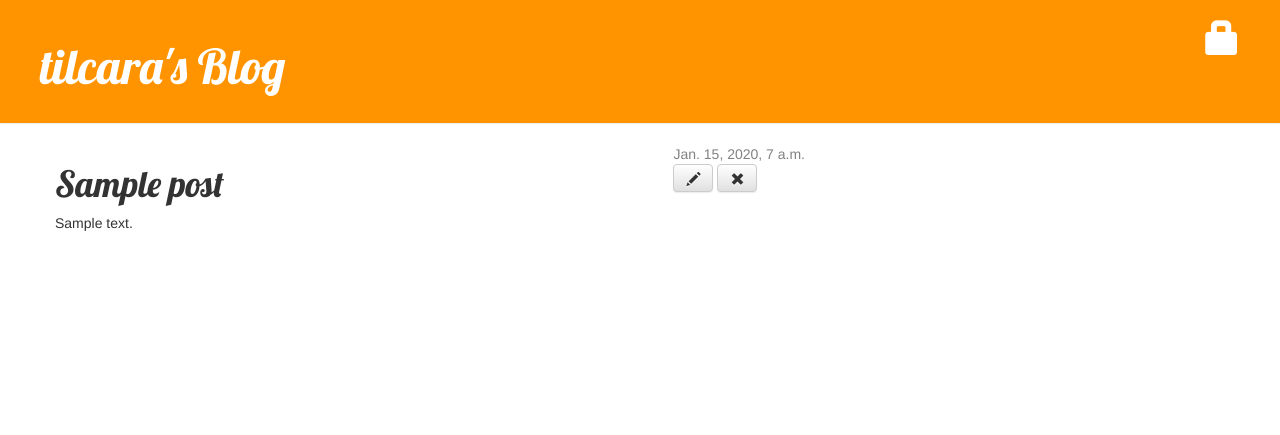
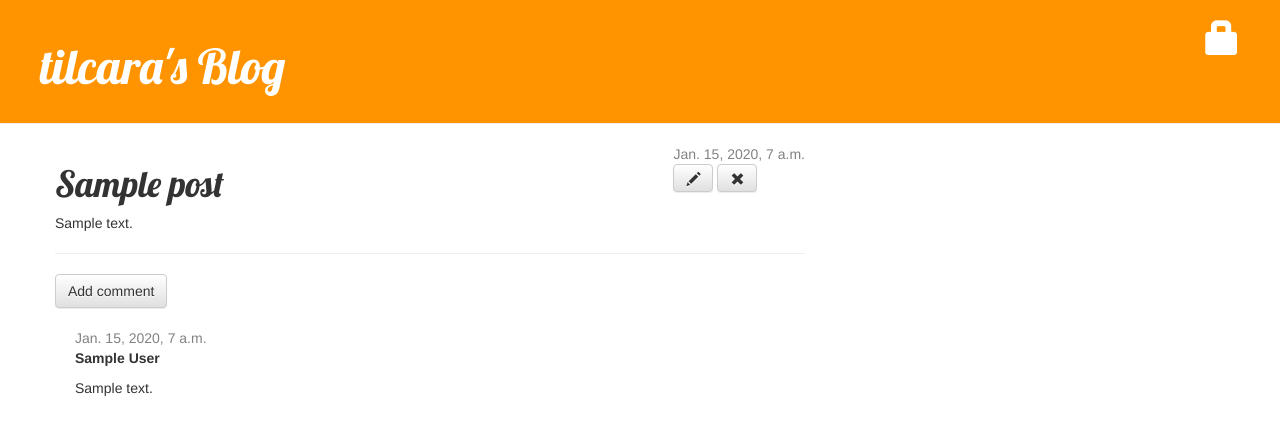
Before and after one commit to tilcara/my-first-blog, a Django app: page /post/1/ in a window 1280 px wide. Shown: the top 435 px of the page. Run offline with Django 3.2, Linux system fonts and the light colour scheme; tables that the repository leaves empty hold one stand-in row (values such as "Sample post"); some libraries are stand-ins or nearby versions.

Commit message:
Agregado comentarios

```diff
--- a/blog/admin.py
+++ b/blog/admin.py
@@ -1,7 +1,8 @@
 
 from django.contrib import admin
-from .models import Post
+from .models import Post, Comment
 
 # Register your models here.
 
 admin.site.register(Post)
+admin.site.register(Comment)
--- a/blog/models.py
+++ b/blog/models.py
@@ -17,5 +17,24 @@ class Post(models.Model):
 		self.published_date = timezone.now()
 		self.save()
 
+	def approved_comments(self):
+
+		return self.comments.filter(approved_comment=True)
+
 	def __str__(self):
 		return self.title
+
+
+class Comment(models.Model):
+    post = models.ForeignKey('blog.Post', related_name='comments')
+    author = models.CharField(max_length=200)
+    text = models.TextField()
+    created_date = models.DateTimeField(default=timezone.now)
+    approved_comment = models.BooleanField(default=False)
+
+    def approve(self):
+        self.approved_comment = True
+        self.save()
+
+    def __str__(self):
+        return self.text
--- a/blog/static/css/blog.css
+++ b/blog/static/css/blog.css
@@ -50,3 +50,7 @@ h1, h2, h3, h4 {
 .post h1 a, .post h1 a:visited {
         color: #000000;
     }
+
+.comment {
+    margin: 20px 0px 20px 20px;
+}
--- a/blog/templates/blog/post_detail.html
+++ b/blog/templates/blog/post_detail.html
@@ -19,6 +19,26 @@
      	<h1>{{ post.title }}</h1>
     	<p>{{ post.text|linebreaksbr }}</p>
 
+    	<hr>
+    	<a class="btn btn-default" href="{% url 'add_comment_to_post' pk=post.pk %}">Add comment</a>
+
+		{% for comment in post.comments.all %}
+    		{% if user.is_authenticated or comment.approved_comment %}
+    			<div class="comment">
+       			<div class="date">
+            		{{ comment.created_date }}
+            		{% if not comment.approved_comment %}
+               			<a class="btn btn-default" href="{% url 'comment_remove' pk=comment.pk %}"><span class="glyphicon glyphicon-remove"></span></a>
+                		<a class="btn btn-default" href="{% url 'comment_approve' pk=comment.pk %}"><span class="glyphicon glyphicon-ok"></span></a>
+            		{% endif %}
+        		</div>
+        		<strong>{{ comment.author }}</strong>
+        		<p>{{ comment.text|linebreaks }}</p>
+    			</div>
+    {% endif %}
+{% empty %}
+    <p>No comments here yet :(</p>
+{% endfor %}
 
 
 {% endblock %}
--- a/blog/templates/blog/post_list.html
+++ b/blog/templates/blog/post_list.html
@@ -7,9 +7,12 @@
     {% for post in posts %}
 
     <div class="post">
+
         <div class="date">{{ post.published_date }}</div>
         <h1><a href="{%url 'post_detail' pk=post.pk%}">{{ post.title }}</a></h1>
         <p>{{ post.text|linebreaksbr }}</p>
+        <a href="{% url 'post_detail' pk=post.pk %}">Comments: {{ post.approved_comments.count }}</a>
+
     </div>
 
     {% endfor %}
--- a/blog/urls.py
+++ b/blog/urls.py
@@ -11,6 +11,10 @@ urlpatterns = [
     	url(r'^drafts/$', views.post_draft_list, name='post_draft_list'),
     	url(r'^post/(?P<pk>\d+)/publish/$', views.post_publish, name='post_publish'),
     	url(r'^post/(?P<pk>\d+)/remove/$', views.post_remove, name='post_remove'),
+    	url(r'^post/(?P<pk>\d+)/comment/$', views.add_comment_to_post, name='add_comment_to_post'),
+    	url(r'^comment/(?P<pk>\d+)/approve/$', views.comment_approve, name='comment_approve'),
+		url(r'^comment/(?P<pk>\d+)/remove/$', views.comment_remove, name='comment_remove'),
+
 
 
 
--- a/blog/views.py
+++ b/blog/views.py
@@ -1,8 +1,8 @@
 
 from django.shortcuts import render, get_object_or_404, redirect
-from .models import Post
+from .models import Post, Comment
 from django.utils import timezone
-from .forms import PostForm
+from .forms import PostForm, CommentForm
 from django.contrib.auth.decorators import login_required
 
 
@@ -71,3 +71,29 @@ def post_remove(request, pk):
     post = get_object_or_404(Post, pk=pk)
     post.delete()
     return redirect('blog.views.post_list')
+
+def add_comment_to_post(request, pk):
+    post = get_object_or_404(Post, pk=pk)
+    if request.method == "POST":
+        form = CommentForm(request.POST)
+        if form.is_valid():
+            comment = form.save(commit=False)
+            comment.post = post
+            comment.save()
+            return redirect('post_detail', pk=post.pk)
+    else:
+        form = CommentForm()
+    return render(request, 'blog/add_comment_to_post.html', {'form': form})
+
+
+@login_required
+def comment_approve(request, pk):
+    comment = get_object_or_404(Comment, pk=pk)
+    comment.approve()
+    return redirect('post_detail', pk=comment.post.pk)
+
+@login_required
+def comment_remove(request, pk):
+    comment = get_object_or_404(Comment, pk=pk)
+    comment.delete()
+    return redirect('post_detail', pk=comment.post.pk)
```
Also changed, not shown: blog/forms.py (+8 -1 lines), blog/templates/blog/add_comment_to_post.html (added, +9 -0 lines), blog/migrations/0002_comment.py (added).
